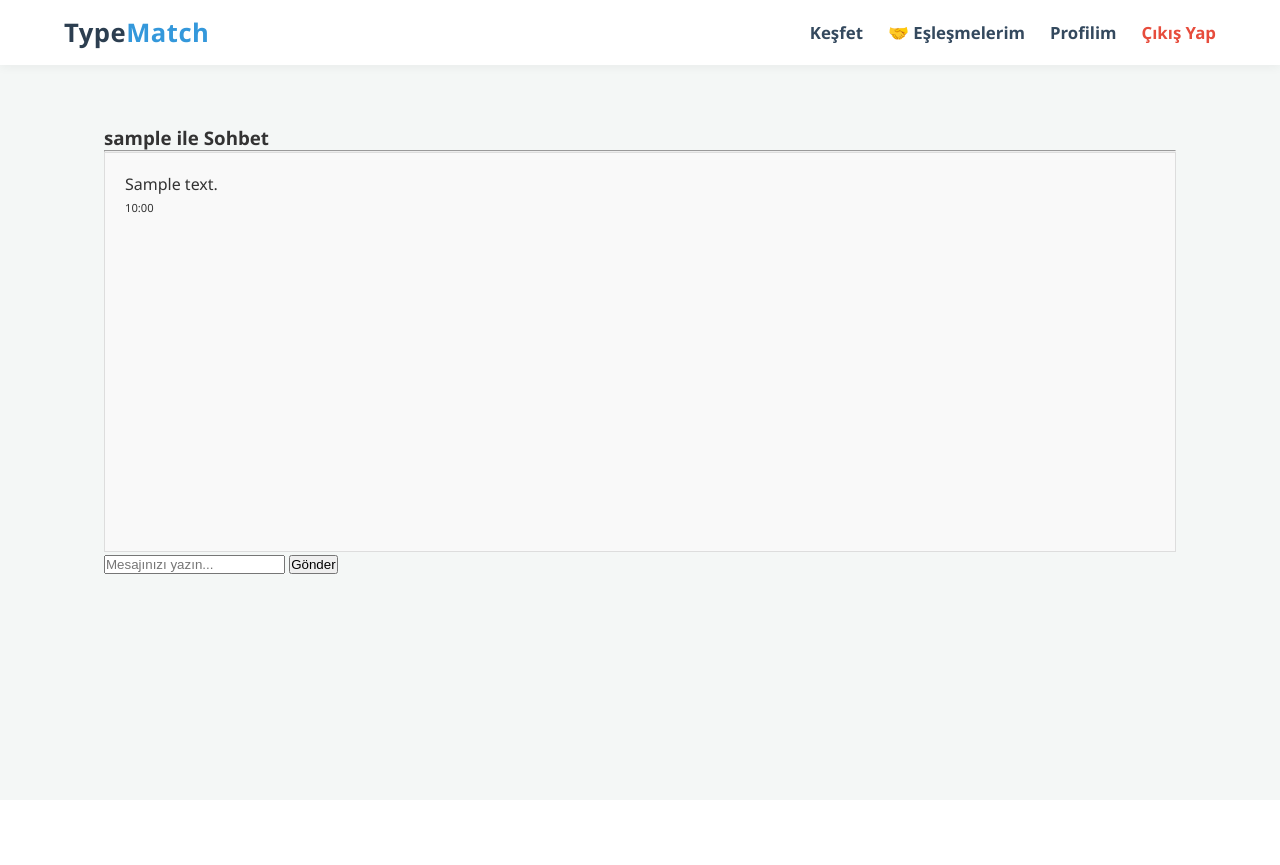
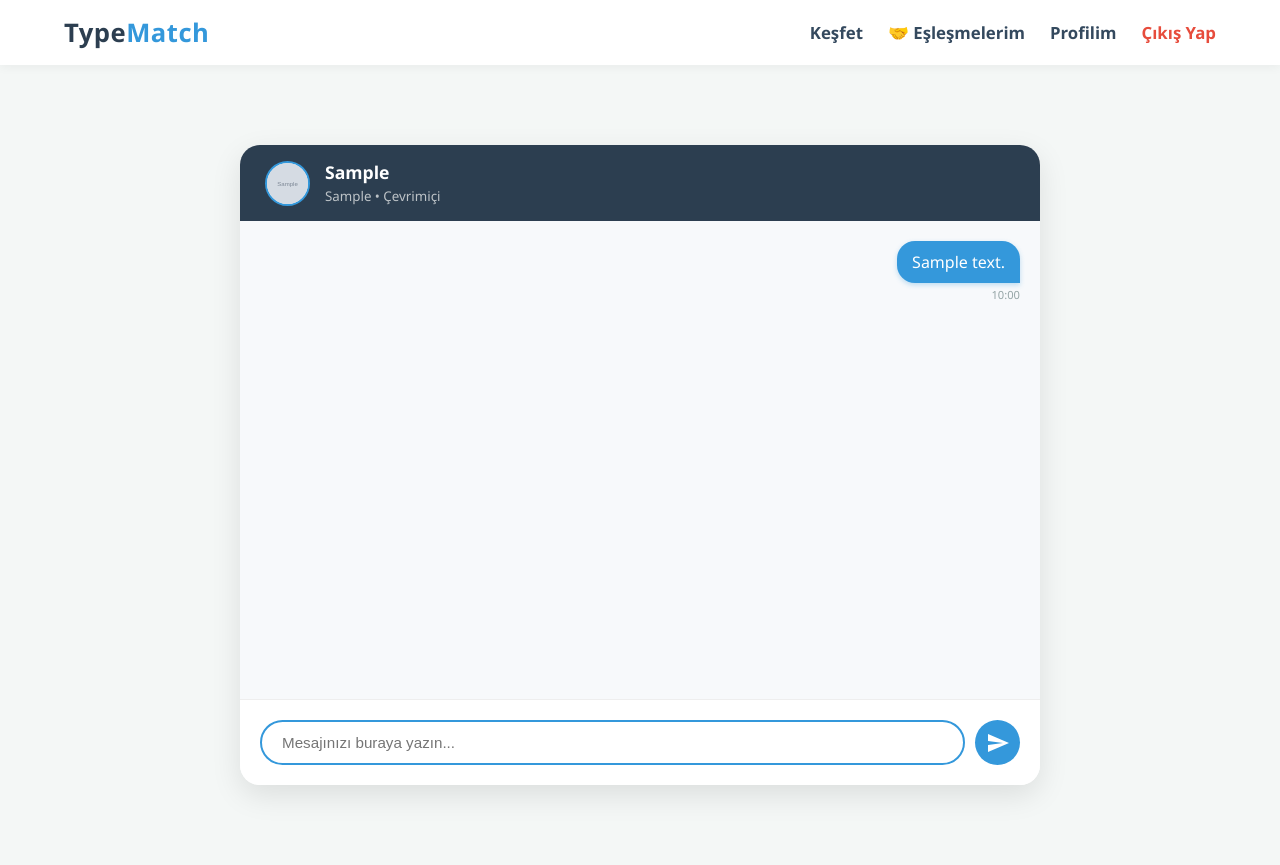
Before and after one commit to efeoezer/ev-arkadasi-bulma, a Django app: page /chat/1/ in a window 1280 px wide. Before the commit the page ends 574 px from the top, so only its background shows below. Run offline with Django 5.2, Linux system fonts and the light colour scheme; a user stored in the database is signed in; tables that the repository leaves empty hold one stand-in row (values such as "Sample post"); grey boxes marked "Sample" are stand-in pictures.

Commit message:
Update chat.html

```diff
--- a/core/templates/core/chat.html
+++ b/core/templates/core/chat.html
@@ -1,29 +1,69 @@
 {% extends 'core/base.html' %}
 
+{% block title %}TypeMatch | {{ receiver.username }} ile Sohbet{% endblock %}
+
 {% block content %}
-<div class="container mt-4">
-    <h3>{{ receiver.username }} ile Sohbet</h3>
-    <hr>
+<div style="max-width: 800px; margin: 20px auto; background: white; border-radius: 20px; box-shadow: 0 10px 30px rgba(0,0,0,0.1); overflow: hidden; display: flex; flex-direction: column; height: 80vh;">
 
-    <div class="chat-window" style="height: 400px; border: 1px solid #ddd; padding: 20px; overflow-y: scroll; background: #f9f9f9;">
+    <div style="background: #2c3e50; color: white; padding: 15px 25px; display: flex; align-items: center; gap: 15px;">
+        <div style="width: 45px; height: 45px; border-radius: 50%; background: #ecf0f1; overflow: hidden; border: 2px solid #3498db;">
+            {% if receiver.profile.userphoto_set.first %}
+                <img src="{{ receiver.profile.userphoto_set.first.image.url }}" style="width: 100%; height: 100%; object-fit: cover;">
+            {% else %}
+                <div style="width: 100%; height: 100%; display: flex; align-items: center; justify-content: center; color: #7f8c8d; font-weight: bold;">?</div>
+            {% endif %}
+        </div>
+        <div>
+            <h4 style="margin: 0; font-size: 1.1em;">{{ receiver.first_name|default:receiver.username }}</h4>
+            <small style="color: #bdc3c7;">{{ receiver.profile.mbti_type }} • Çevrimiçi</small>
+        </div>
+    </div>
+
+    <div id="chat-window" style="flex: 1; padding: 20px; overflow-y: auto; background: #f7f9fb; display: flex; flex-direction: column; gap: 10px;">
         {% for msg in messages %}
-            <div class="mb-3 {% if msg.sender == request.user %}text-end{% endif %}">
-                <span class="p-2 rounded {% if msg.sender == request.user %}bg-primary text-white{% else %}bg-light border{% endif %}">
-                    {{ msg.content }}
-                </span>
-                <br><small class="text-muted" style="font-size: 0.7rem;">{{ msg.sent_at|date:"H:i" }}</small>
+            {% if msg.sender == request.user %}
+                <div style="align-self: flex-end; max-width: 70%;">
+                    <div style="background: #3498db; color: white; padding: 10px 15px; border-radius: 18px 18px 0 18px; box-shadow: 0 2px 5px rgba(52, 152, 219, 0.3);">
+                        {{ msg.content }}
+                    </div>
+                    <small style="display: block; text-align: right; color: #95a5a6; font-size: 0.7em; margin-top: 4px;">{{ msg.sent_at|date:"H:i" }}</small>
+                </div>
+            {% else %}
+                <div style="align-self: flex-start; max-width: 70%;">
+                    <div style="background: white; color: #2c3e50; padding: 10px 15px; border-radius: 18px 18px 18px 0; border: 1px solid #ecf0f1; box-shadow: 0 2px 5px rgba(0,0,0,0.02);">
+                        {{ msg.content }}
+                    </div>
+                    <small style="display: block; color: #95a5a6; font-size: 0.7em; margin-top: 4px;">{{ msg.sent_at|date:"H:i" }}</small>
+                </div>
+            {% endif %}
+        {% empty %}
+            <div style="text-align: center; margin-top: 50px; color: #bdc3c7;">
+                <p>Henüz mesaj yok. İlk adımı sen at!</p>
             </div>
-        {% empty %}
-            <p class="text-center text-muted">Henüz mesaj yok. İlk mesajı sen at!</p>
         {% endfor %}
     </div>
 
-    <form method="POST" class="mt-3">
+    <form method="POST" style="padding: 20px; background: white; border-top: 1px solid #eee; display: flex; gap: 10px;">
         {% csrf_token %}
-        <div class="input-group">
-            <input type="text" name="content" class="form-control" placeholder="Mesajınızı yazın..." required>
-            <button type="submit" class="btn btn-primary">Gönder</button>
-        </div>
+        <input type="text" name="message_text" placeholder="Mesajınızı buraya yazın..." required
+               style="flex: 1; border: 2px solid #f1f2f6; padding: 12px 20px; border-radius: 25px; outline: none; transition: border-color 0.3s; font-size: 0.95em;">
+        <button type="submit"
+                style="background: #3498db; color: white; border: none; width: 45px; height: 45px; border-radius: 50%; cursor: pointer; display: flex; align-items: center; justify-content: center; transition: transform 0.2s;">
+            <svg viewBox="0 0 24 24" width="24" height="24" fill="currentColor"><path d="M2.01 21L23 12 2.01 3 2 10l15 2-15 2z"></path></svg>
+        </button>
     </form>
 </div>
+
+<script>
+    const chatWindow = document.getElementById('chat-window');
+    chatWindow.scrollTop = chatWindow.scrollHeight;
+
+    // Sayfa yüklendiğinde input'a odaklan
+    document.querySelector('input[name="message_text"]').focus();
+</script>
+
+<style>
+    input:focus { border-color: #3498db !important; }
+    button:hover { transform: scale(1.1); background: #2980b9 !important; }
+</style>
 {% endblock %}
```
